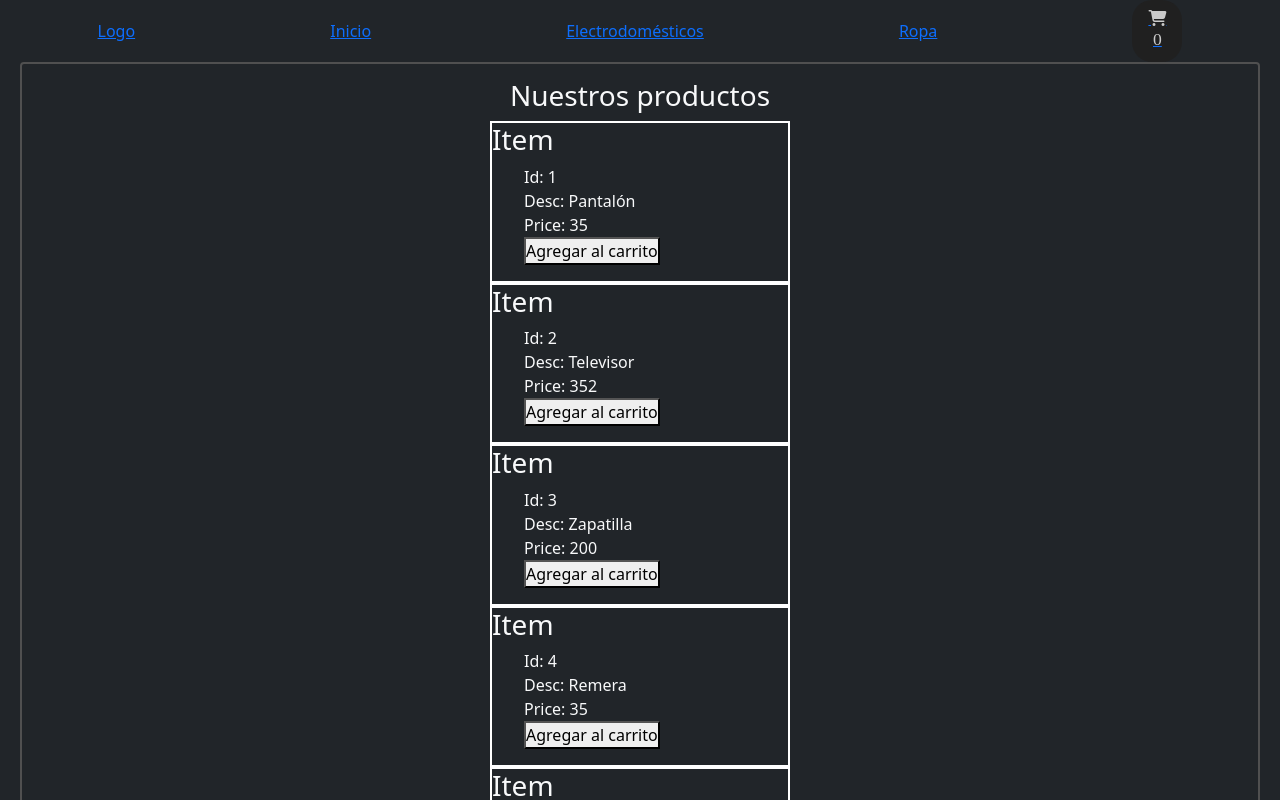
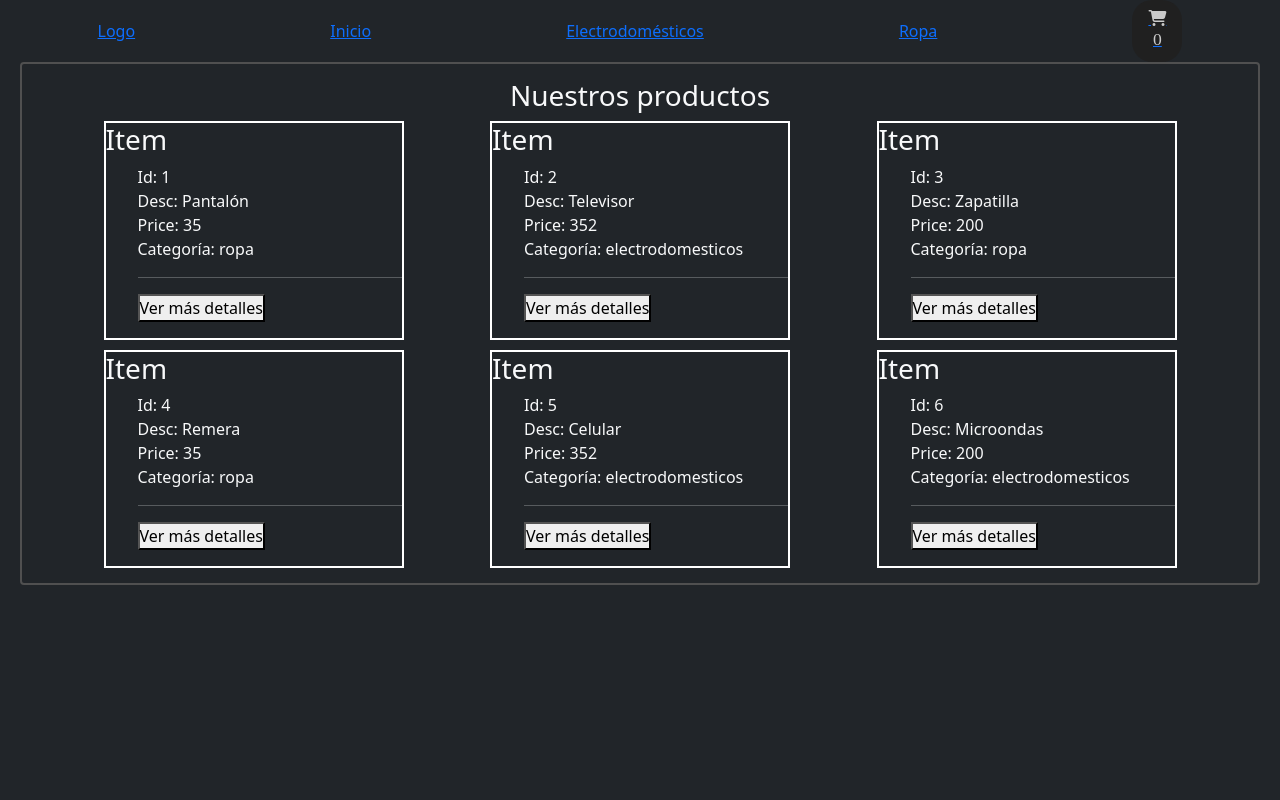
Before and after one commit to kildegaard/coderhouse-reactjs, a React (Create React App) app in the folder react-coderhouse/: page / in a window 1280 px wide. Shown: the top 800 px of the page. Built offline with nearby package versions, Linux system fonts and the light colour scheme.

Commit message:
ItemDetail a fondo, ahora con contador

```diff
--- a/react-coderhouse/src/components/Item/Item.jsx
+++ b/react-coderhouse/src/components/Item/Item.jsx
@@ -1,4 +1,5 @@
 import React from 'react'
+import { Link } from 'react-router-dom'
 import './item.css'
 
 export const Item = (props) => {
@@ -9,7 +10,10 @@ export const Item = (props) => {
                 <li>Id: {props.id}</li>
                 <li>Desc: {props.description}</li>
                 <li>Price: {props.price}</li>
-                <button>Agregar al carrito</button>
+                <li>Categoría: {props.category}</li>
+                <hr />
+
+                <Link to={`/detail/${props.id}`}><button>Ver más detalles</button></Link>
             </ul>
         </div>
     )
--- a/react-coderhouse/src/components/ItemCount/ItemCount.css
+++ b/react-coderhouse/src/components/ItemCount/ItemCount.css
@@ -6,4 +6,6 @@ h4 {
     display: flex;
     justify-content: center;
     align-items: center;
+    gap: 5px;
+    margin: 10px;
 }
--- a/react-coderhouse/src/components/ItemDetail/ItemDetail.jsx
+++ b/react-coderhouse/src/components/ItemDetail/ItemDetail.jsx
@@ -0,0 +1,22 @@
+import React from 'react'
+import { Link } from 'react-router-dom'
+import { ItemCount } from '../ItemCount/ItemCount'
+
+export const ItemDetail = (props) => {
+    return (
+        <div className='item-box'>
+            <h3>Item</h3>
+            <ul>
+                <li>Id: {props.id}</li>
+                <li>Desc: {props.description}</li>
+                <li>Price: {props.price}</li>
+                <li>Categoría: {props.category}</li>
+                <hr />
+                <p>Lorem ipsum dolor sit amet, consectetur adipisicing elit. Quisquam, soluta?</p>
+
+                < ItemCount />
+                <Link to={`/detail/${props.id}`}><button>Agregar al carrito!</button></Link>
+            </ul>
+        </div>
+    )
+}
--- a/react-coderhouse/src/components/ItemList/ItemList.jsx
+++ b/react-coderhouse/src/components/ItemList/ItemList.jsx
@@ -4,9 +4,11 @@ import './itemList.css'
 
 export const ItemList = ({ productos = [] }) => {
     return (
-        <div className='item-list'>
+        <>
             <h3>Nuestros productos</h3>
-            {productos.map((item) => <Item {...item} key={item.id} />)}
-        </div>
+            <div className='item-list'>
+                {productos.map((item) => <Item {...item} key={item.id} />)}
+            </div>
+        </>
     )
 }
--- a/react-coderhouse/src/components/ItemList/itemList.css
+++ b/react-coderhouse/src/components/ItemList/itemList.css
@@ -1,8 +1,9 @@
 .item-list {
     display: flex;
-    flex-direction: column;
+    flex-direction: row;
     flex-wrap: wrap;
-    justify-content: space-between;
+    gap: 10px;
+    justify-content: space-evenly;
     align-items: center;
     margin: 0 -10px;
 
--- a/react-coderhouse/src/components/ItemListContainer/ItemListContainer.jsx
+++ b/react-coderhouse/src/components/ItemListContainer/ItemListContainer.jsx
@@ -14,7 +14,7 @@ export const ItemListContainer = (props) => {
     const [loading, setLoading] = useState(false)
 
     // Desestructuración de la variable param para obtener el valor de categoryId
-    const { categoryId } = useParams()
+    const { categoryId } = useParams() // los Params son los valores que se pasan por la URL anteponiendo ':' a la variable
 
     useEffect(() => {
         setLoading(true)
```
